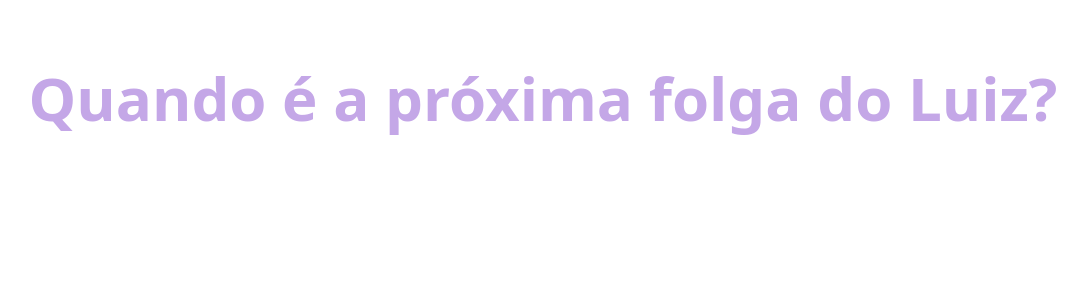
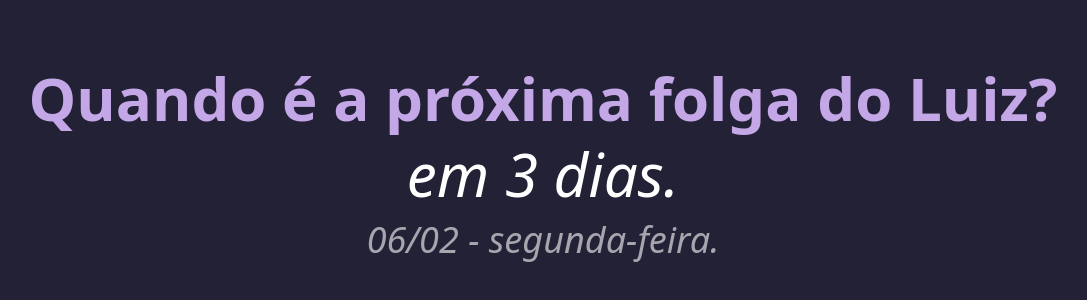
Before and after one commit to luizfranzon/proximafolga, a Next.js app: page / in a window 1280 px wide. Shown: the part 236-536 px from the top of the page, without its empty margins (97-1184 px from the left). Built offline with nearby package versions, Linux system fonts and the light colour scheme.

Commit message:
added notion

```diff
--- a/src/pages/index.tsx
+++ b/src/pages/index.tsx
@@ -62,7 +62,7 @@ export default function Home() {
       <Head>
         <title>Próxima folga do Luiz</title>
       </Head>
-      <div className="text-white flex flex-col items-center justify-center h-screen gap-4 px-4">
+      <div className="text-white flex flex-col items-center justify-center h-screen bg-[#232136] gap-4 px-4">
         <h1 className="text-3xl text-center xl:text-6xl font-bold text-[#c4a7e7]">
           Quando é a próxima folga do Luiz?
         </h1>
```
